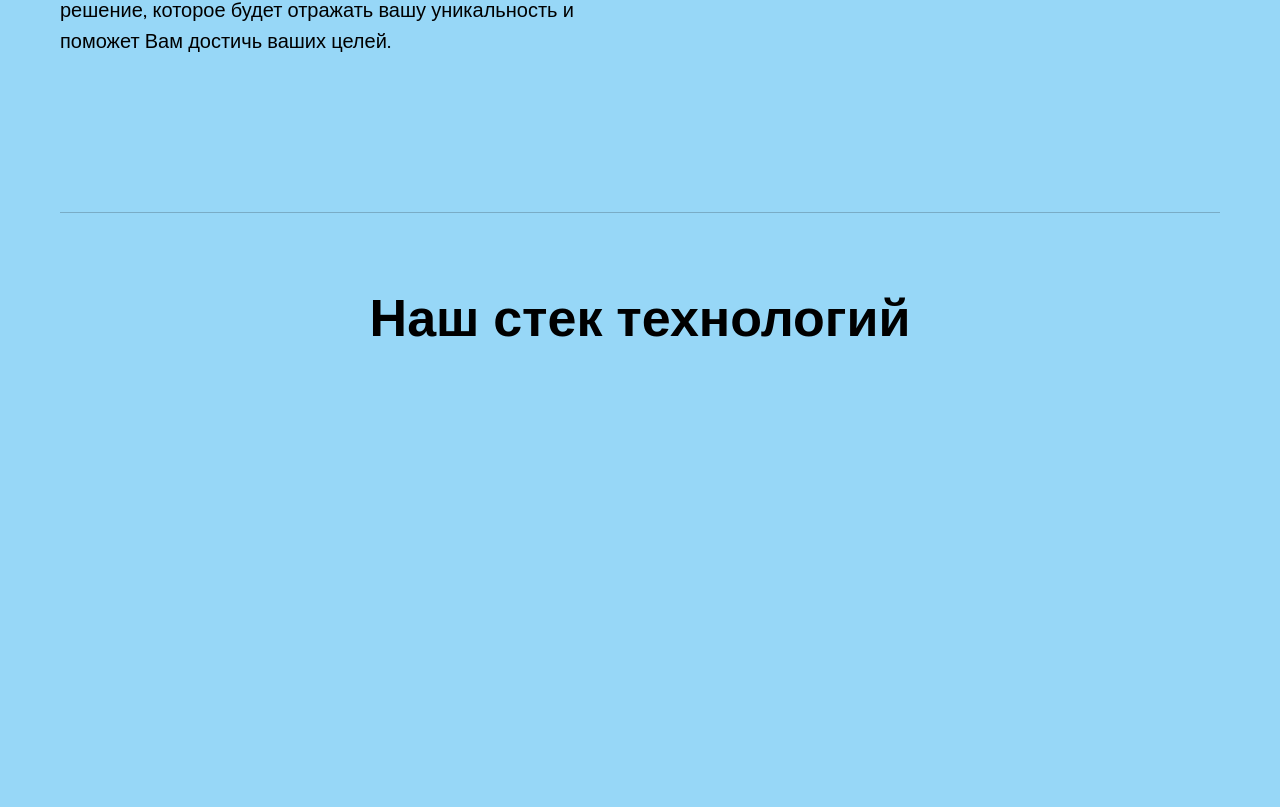
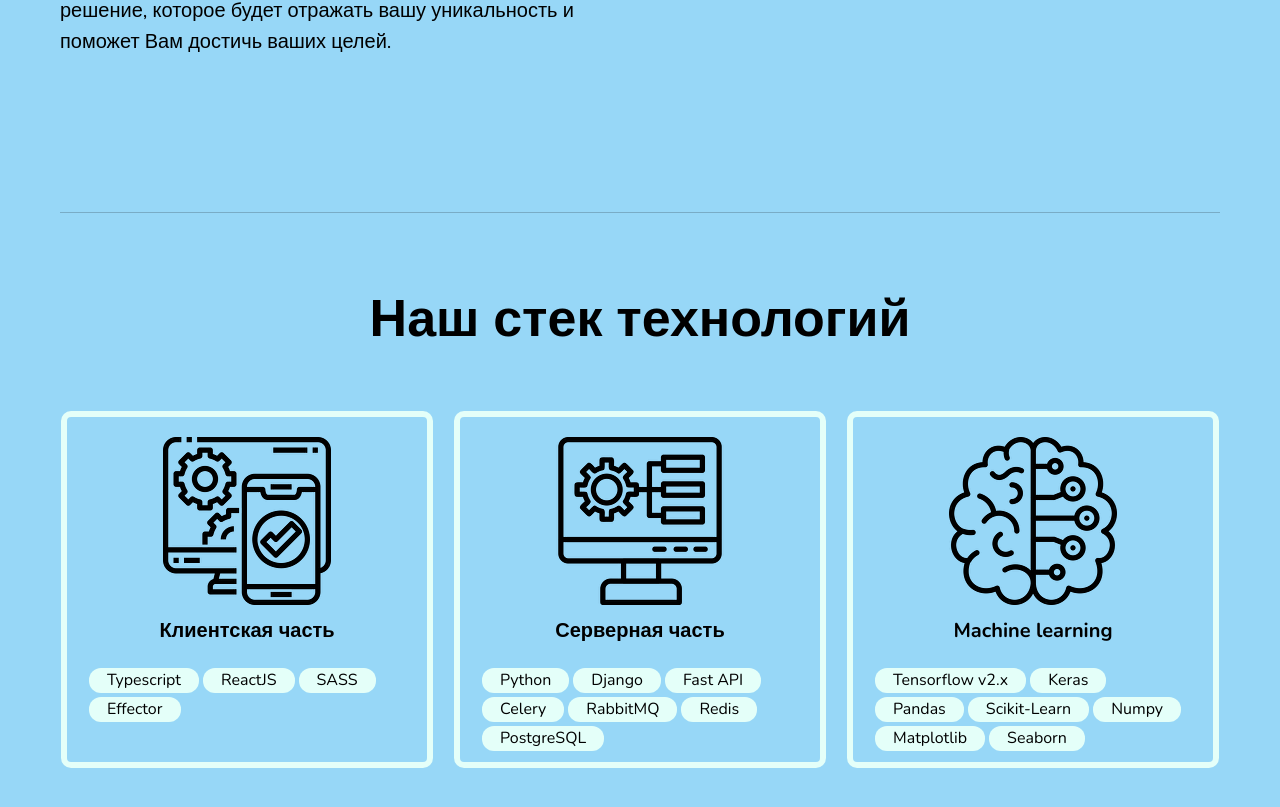
Before and after one commit to milanasolyanka/devinside-landing, a React (Create React App) app: page / in a window 1280 px wide. Shown: the part 1394-2201 px from the top of the page. Before the commit the page ends 1793 px from the top, so only its background shows below. Built offline with nearby package versions, Linux system fonts and the light colour scheme.

Commit message:
done technologies section layout

```diff
--- a/src/App.scss
+++ b/src/App.scss
@@ -223,6 +223,17 @@
     justify-content: center;
   }
   .technologySection-cards {
-    display: inline;
+    display: flex;
+    justify-content: center;
+
+    margin: 12px 0;
+
+    .cards-container {
+      display: flex;
+      justify-content: space-evenly;
+      width: 100%;
+      max-width: 1200px;
+      flex-wrap: wrap;
+    }
   }
 }
--- a/src/App.tsx
+++ b/src/App.tsx
@@ -5,6 +5,7 @@ import "./App.scss";
 
 import { Header } from "./components/Header";
 import { ButtonBlue } from "./components/UI/ButtonBlue";
+import { TechnologyCard } from "./components/TechnologyCard";
 
 function App() {
   return (
@@ -72,8 +73,43 @@ function App() {
       <div className="technologySection">
         <div className="technologySection-title">Наш стек технологий</div>
         <div className="technologySection-cards">
-          {/* Три технолоджи карды */}
+          <div className="cards-container">
+            <TechnologyCard
+              title="Клиентская часть"
+              content={["Typescript", "ReactJS", "SASS", "Effector"]}
+              picture="/technology-frontend.png"
+            />
+            <TechnologyCard
+              title="Серверная часть"
+              content={[
+                "Python",
+                "Django",
+                "Fast API",
+                "Celery",
+                "RabbitMQ",
+                "Redis",
+                "PostgreSQL",
+              ]}
+              picture="/technology-backend.png"
+            />
+            <TechnologyCard
+              title="Machine learning"
+              content={[
+                "Tensorflow v2.x",
+                "Keras",
+                "Pandas",
+                "Scikit-Learn",
+                "Numpy",
+                "Matplotlib",
+                "Seaborn",
+              ]}
+              picture="/technology-machine-learning.png"
+            />
+          </div>
         </div>
+      </div>
+      <div className="stripWrapper">
+        <div className="strip"></div>
       </div>
     </div>
   );
--- a/src/assets/colors.scss
+++ b/src/assets/colors.scss
@@ -2,5 +2,5 @@ $color-white: #ffffff;
 $color-black: #000000;
 $color-blue: #97d7f7;
 $color-buttonBlue: #2971f5;
-$color-ligtBlue: #e4fff9;
+$color-lightBlue: #e4fff9;
 $color-gray: #666;
--- a/src/assets/textStyles.scss
+++ b/src/assets/textStyles.scss
@@ -25,3 +25,10 @@
   font-family: "Nunito", Arial, sans-serif;
   font-weight: 300;
 }
+
+@mixin textTechnologyCard {
+  font-size: 16px;
+  line-height: 25px;
+  font-family: "Nunito", Arial, sans-serif;
+  font-weight: 400;
+}
--- a/src/components/TechnologyCard/index.tsx
+++ b/src/components/TechnologyCard/index.tsx
@@ -1,5 +1,5 @@
 import React from "react";
-import "./technologyCard.css";
+import "./technologyCard.scss";
 
 interface ITechnologyCard {
   picture: string;
@@ -14,14 +14,14 @@ export const TechnologyCard: React.FC<ITechnologyCard> = ({
 }) => {
   return (
     <div className="technologyCard">
-      <div className="cardPicture">
+      <div className="technologyCard-container">
         <img src={picture} alt="Логотип"></img>
-      </div>
-      <div className="cardTitle">{title}</div>
-      <div className="cardContent">
-        {content.map((techElement) => (
-          <div className="techElement">{techElement}</div>
-        ))}
+        <div className="cardTitle">{title}</div>
+        <div className="cardContent">
+          {content.map((techElement) => (
+            <div className="techElement">{techElement}</div>
+          ))}
+        </div>
       </div>
     </div>
   );
--- a/src/components/TechnologyCard/technologyCard.scss
+++ b/src/components/TechnologyCard/technologyCard.scss
@@ -1,16 +1,39 @@
+@import "./../../assets/colors.scss";
+@import "./../../assets/textStyles.scss";
+
 .technologyCard {
   width: 360px;
   height: 345px;
 
-  background-color: $color-ligtBlue;
+  border: solid $color-lightBlue 6px;
   border-radius: 10px;
 
-  .cardPicture {
-  }
-  .cardTitle {
-  }
-  .cardContent {
-    .techElement {
+  .technologyCard-container {
+    display: flex;
+    flex-direction: column;
+    align-items: center;
+
+    margin: 20px;
+
+
+    .cardTitle {
+      @include textHeader3;
+
+      margin: 10px 0 20px 0;
+    }
+    .cardContent {
+      display: flex;
+      flex-wrap: wrap;
+
+      .techElement {
+        @include textTechnologyCard;
+        background-color: $color-lightBlue;
+        border-radius: 12px;
+
+        padding: 0 18px;
+        margin: 2px;
+        width: fit-content;
+      }
     }
   }
 }
--- a/src/index.scss
+++ b/src/index.scss
@@ -1,4 +1,4 @@
-@import url("https://fonts.googleapis.com/css2?family=Nunito:wght@300;500;600;700&display=swap");
+@import url("https://fonts.googleapis.com/css2?family=Nunito:wght@300;400;500;600;700&display=swap");
 
 body {
   margin: 0;
```
Also changed, not shown: README.txt.
